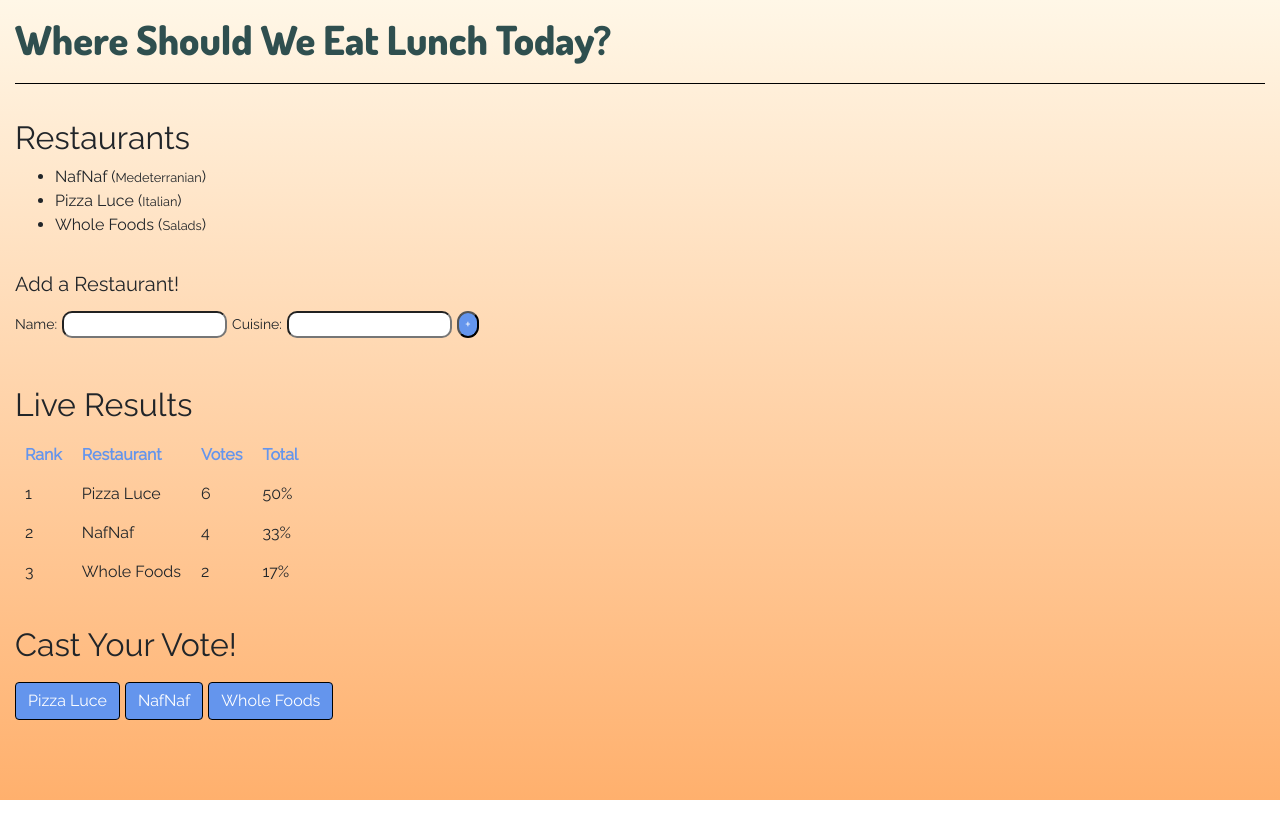
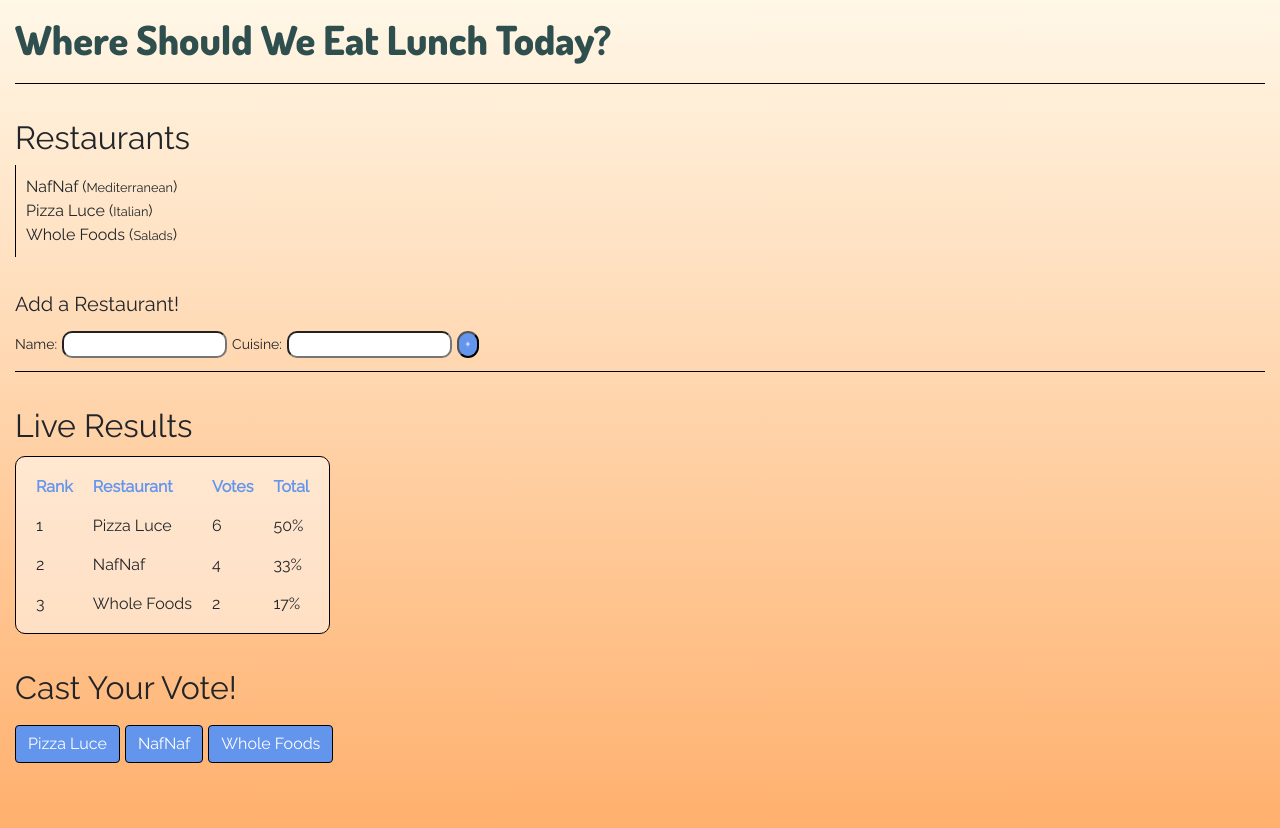
Before and after one commit to sydneycasey/four51-react-challenge, a React app: page / in a window 1280 px wide. Before the commit the page ends 800 px from the top, so only its background shows below. Built offline with nearby package versions, Linux system fonts and the light colour scheme.

Commit message:
final commit

```diff
--- a/Results.js
+++ b/Results.js
@@ -21,7 +21,7 @@
   return (
     <React.Fragment>
       <h2>Live Results</h2>
-      <table>
+      <table id="results-table">
         <thead>
           <tr>
             <th>Rank</th>
--- a/Vote.js
+++ b/Vote.js
@@ -4,12 +4,14 @@
   const { restaurants, castVote } = props;
   return (
     <React.Fragment>
+      <div id="vote">
       <h2>Cast Your Vote!</h2>
       {restaurants.map((restaurant, index) => {
         return (
           <button key={index} onClick={() => castVote(index)} className="btn btn-primary">{restaurant.name}</button>
         )
       })}
+    </div>
     </React.Fragment>
   )
 }
--- a/index.js
+++ b/index.js
@@ -7,7 +7,7 @@
 import './style.css';
 
 const restaurants = [
-  { name: "NafNaf",  votes: 4, cuisine: "Medeterranian" },
+  { name: "NafNaf",  votes: 4, cuisine: "Mediterranean" },
   { name: "Pizza Luce", votes: 6, cuisine: "Italian" },
   { name: "Whole Foods",  votes: 2, cuisine: "Salads" }
 ];
--- a/style.css
+++ b/style.css
@@ -64,8 +64,22 @@
   margin-top: 10px;
   margin-bottom: 35px;
   font-size: 14px;
+  border-bottom: solid black 1px;
+  padding:
 }
 
 #restaurant-list {
   margin-bottom: 35px;
+  overflow: auto;
+  border-left: solid black 1px;
+  padding: 10px;
 }
+
+#results-table {
+  background-color: rgba(255, 255, 255, 0.50);
+  border: 1px solid black;
+  border-radius: 10px;
+  padding: 10px;
+  border-collapse: separate;
+  border-spacing: 0;
+}
```
